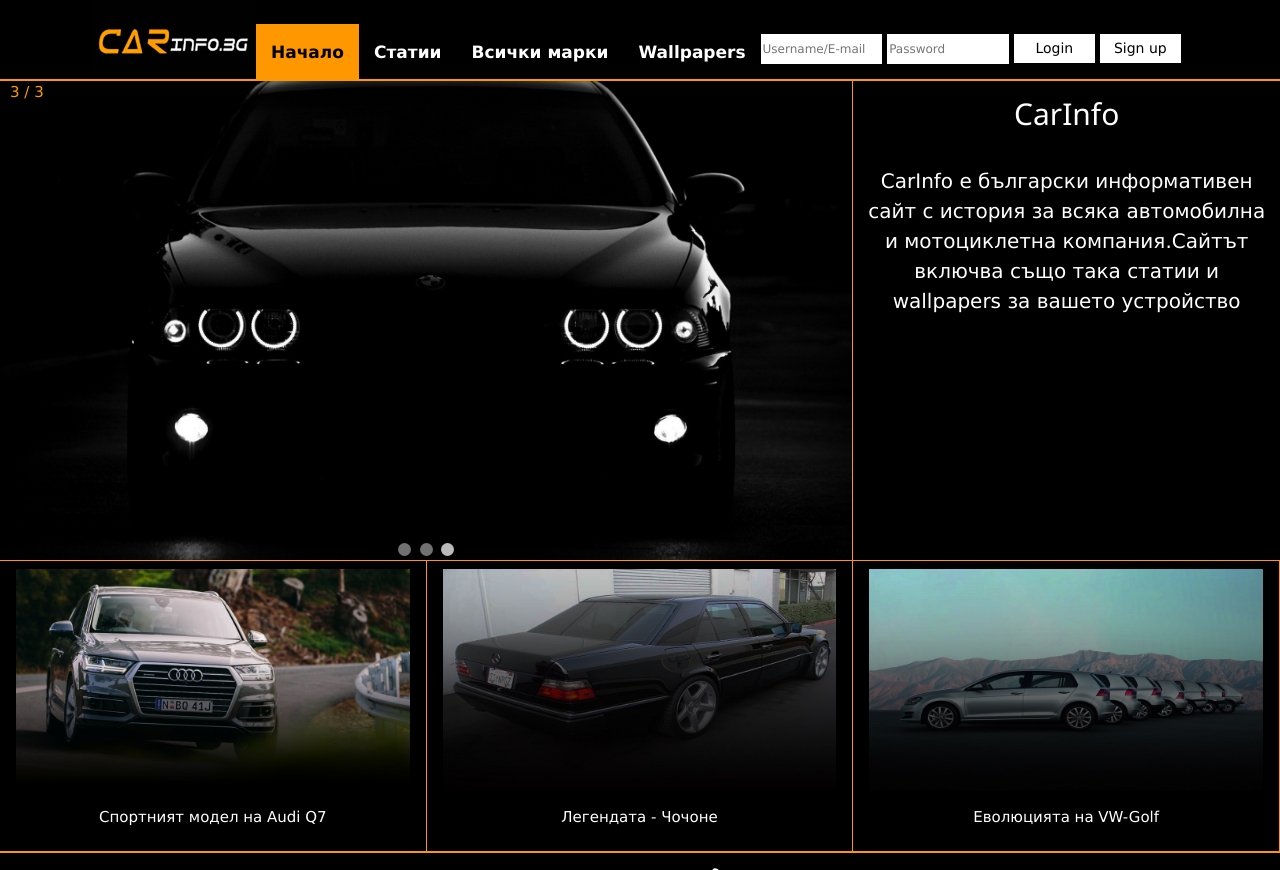
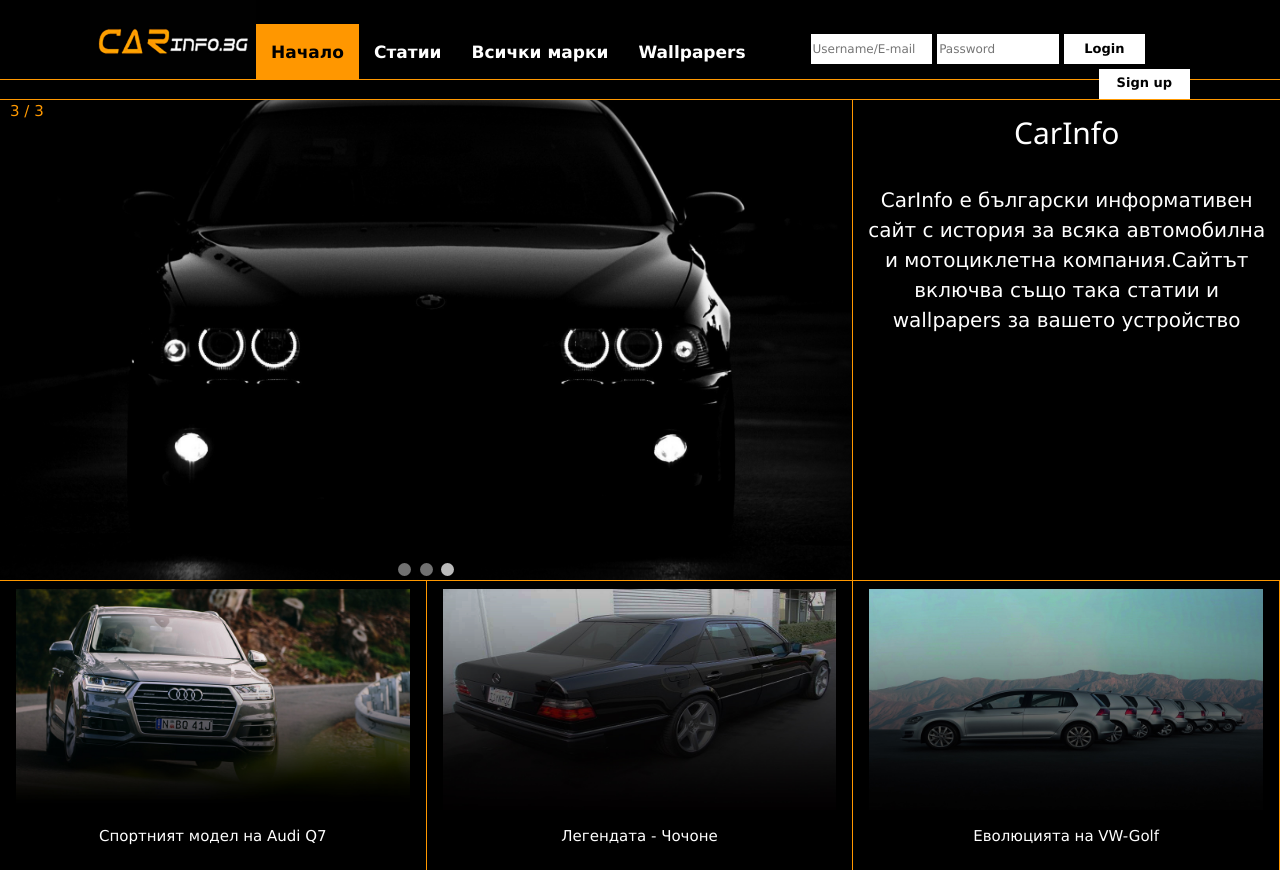
Before and after one commit to vasilev8/CarInfo, a PHP site: page /Homepage.php in a window 1280 px wide. Shown: the top 870 px of the page. Run offline with PHP 8.4, Linux system fonts and the light colour scheme; some libraries are stand-ins or nearby versions.

Commit message:
Add files via upload

```diff
--- a/Homepage.php
+++ b/Homepage.php
@@ -31,11 +31,11 @@
 				}
 				else {
 					echo '<form class="login" action="includes/login.inc.php" method="POST">
-						<a href="signup.php"></a>
+						<a href="signup.php" style="width:50px; height:50px;"></a>
 						<input type="text" name="uid" placeholder="Username/E-mail">
 						<input type="password" name="pwd" placeholder="Password">
 						<button type="submit" name="submit">Login</button>
-						<button type="button" onclick="location.href=signup.php;" value="Sign up">Sign up</button>
+						<a href="signup.php" style="width:9%; height: 30px; padding-top:9px; font-size: 13px; cursor: pointer; background-color: #FFF; color: black; float:right; line-height: 10px;">Sign up</a>
 						</form>';
 				}
 			?>
--- a/css/MyCSS.css
+++ b/css/MyCSS.css
@@ -28,9 +28,9 @@
 .top-menu a.active{background-color: #ff9700; color: black;}
 .login { margin-top:10px;}
 .login input {width: 12%; height: 30px; margin-bottom:5px; border: none ; background-color: #FFF; font-size: 12px; color: black; line-height: 10px;}
-.login button { width:8%; height: 29px; border: none; font-size: 14px; margin: 0 auto; cursor: pointer; background-color: #FFF; }
+.login button { width:8%; height: 30px; border: none; font-size: 13px; font-weight: bold; margin: 0 auto; cursor: pointer; background-color: #FFF; }
 .login button:hover{ background-color:#ff9700; color:black }
-.signuplink{display:none;}
+.signup{display:none;}
 
 /*Main content-left*/
 .main{ width:1100px; margin:0 auto; height:auto; overflow:hidden }
@@ -120,7 +120,7 @@
 	.top { width:100%; height:105px; background:#000000;border-bottom: 2px solid #ff9800!important;}
 	.top .wrapper { width:100%; height:88px; margin: 0 auto;}
 	.top-logo { width:100%; height:55px;}
-	.top-logo a { width:166px; height:80px; background:url(logo.jpg) no-repeat left -12px; background-size:160px 80px; margin-left:5px; margin:0 auto}
+	.top-logo a { width:166px; height:55px; background:url(logo.jpg) no-repeat left -12px; background-size:160px 80px; margin-left:5px; margin:0 auto}
 	.top-menu{ margin-left: 0px;padding-top: 0px; width: 100%; text-align: center; background:#000000; overflow:auto; border: 1px solid #ff9700;}
 	.login { margin-top:0px;}
 	.top-menu a {line-height:20px;padding:0;font-size:14px;/* color:#FFEAEA; */font-weight:bold;margin-left:0px;}
```
